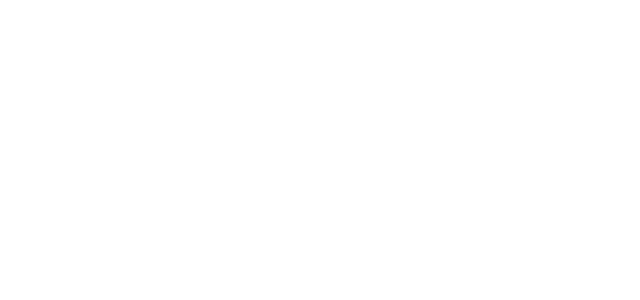
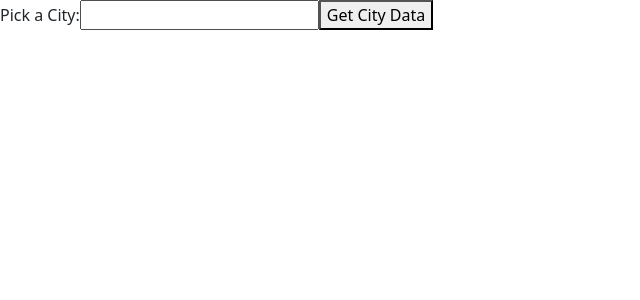
Before and after one commit to catdude2000/city-explorer, a React (Create React App) app: page / in a window 1280 px wide. Shown: the top 300 px of the page, without its empty margins (0-640 px from the left). Built offline with nearby package versions, Linux system fonts and the light colour scheme; no server answers.

Commit message:
form for input button added, renders on page

```diff
--- a/src/App.js
+++ b/src/App.js
@@ -1,21 +1,65 @@
 import './App.css';
 import React from 'react';
-// import axios from 'axios';
-// let API_KEY =
+import axios from 'axios';
+import 'bootstrap/dist/css/bootstrap.min.css'
+// import { Form } from 'react-bootstrap';
+let API_KEY = process.env.REACT_APP_LOC_APIKEY;
 
 class App extends React.Component {
 
   constructor(props){
     super(props);
     this.state = {
+      city: "",
+      cityData: {},
+      error: false,
+      errorMessage: ""
+    };
+  }
 
+  submitCityHandler = async (event) => {
+    event.preventDefault();
+    try{
+      let url= `https://us1.locationiq.com/v1/search?key=${API_KEY}&q=${this.state.city}&format=json`;
+
+      let cityInfo = await axios.get(url);
+
+      this.setState({
+        cityData: cityInfo.data[0],
+        error: false
+      });
+
+    } catch (error) {
+      this.setState({
+
+        error: true,
+        errorMessage: `An error ocurred: ${error.response.status}`
+      });
     }
-  }
+  };
+
+  handleCityInput = (event) => {
+    this.setState({
+      city: event.target.value
+    });
+  };
+
   render() {
-    return
+
+    console.log("city", this.state.cityData);
+    return (
       <>
+      <form id="form" onSubmit={this.submitCityHandler}>
+        <label>
+          {" "}
+          Pick a City:
+          <input type="text" onInput={this.handleCityInput} />
+        </label>
+        <button type="submit">Get City Data</button>
+      </form>
 
       </>
+      );
   }
 }
 export default App;
```
